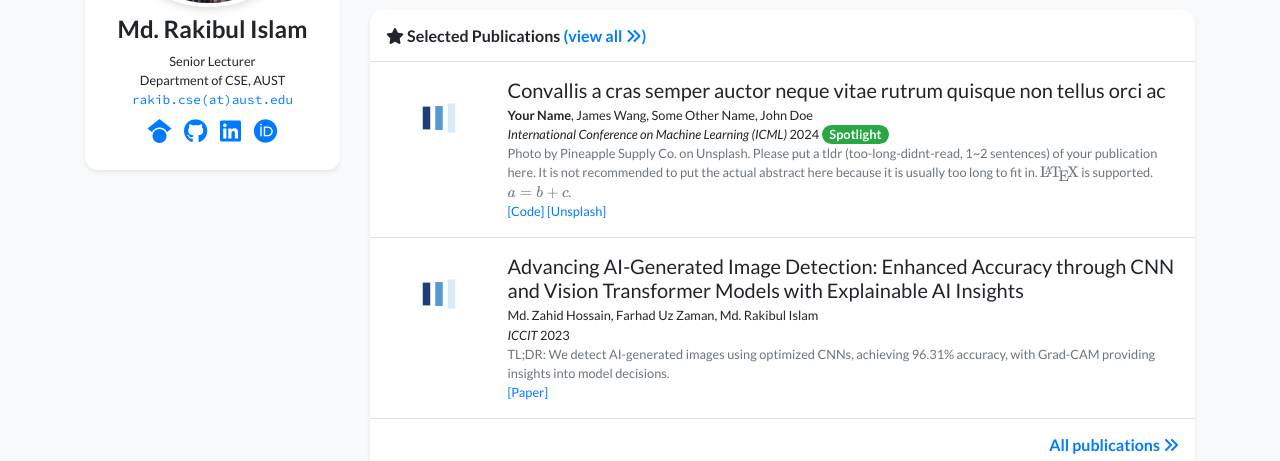
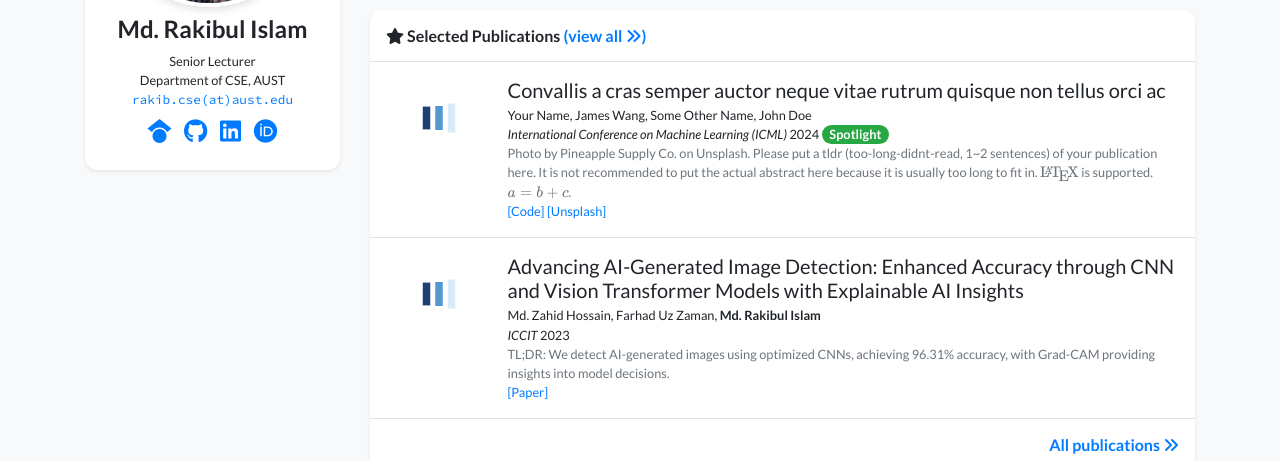
Before and after one commit to rakibul72/rakibul72.github.io, a Jekyll site: the page built from index.html, in a window 1280 px wide and 900 px high, scrolled down 943 px. Shown: the part 297-758 px from the top of the window. Built offline with Jekyll 4.4.1, drawn with Linux system fonts in a browser that asks for light colours; nearby versions of some CDN libraries; a style sheet for code colours, icons or effects is not loaded; part of the change alters nothing that is shown.

```diff
--- a/_data/authors.yml
+++ b/_data/authors.yml
@@ -1,4 +1,4 @@
-"Your Name":
+"Md. Rakibul Islam":
   bold: true
 
 "Robert White":
```
